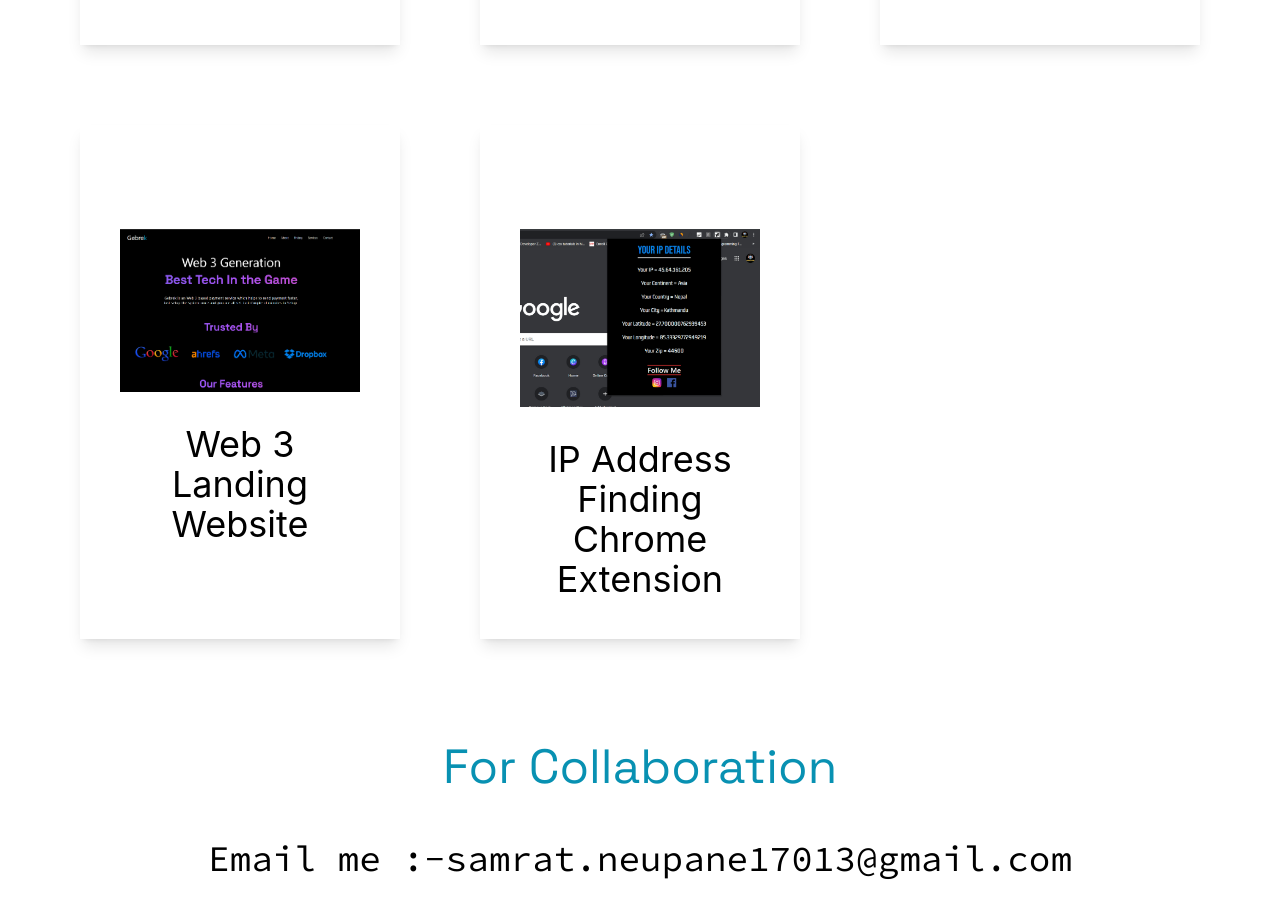
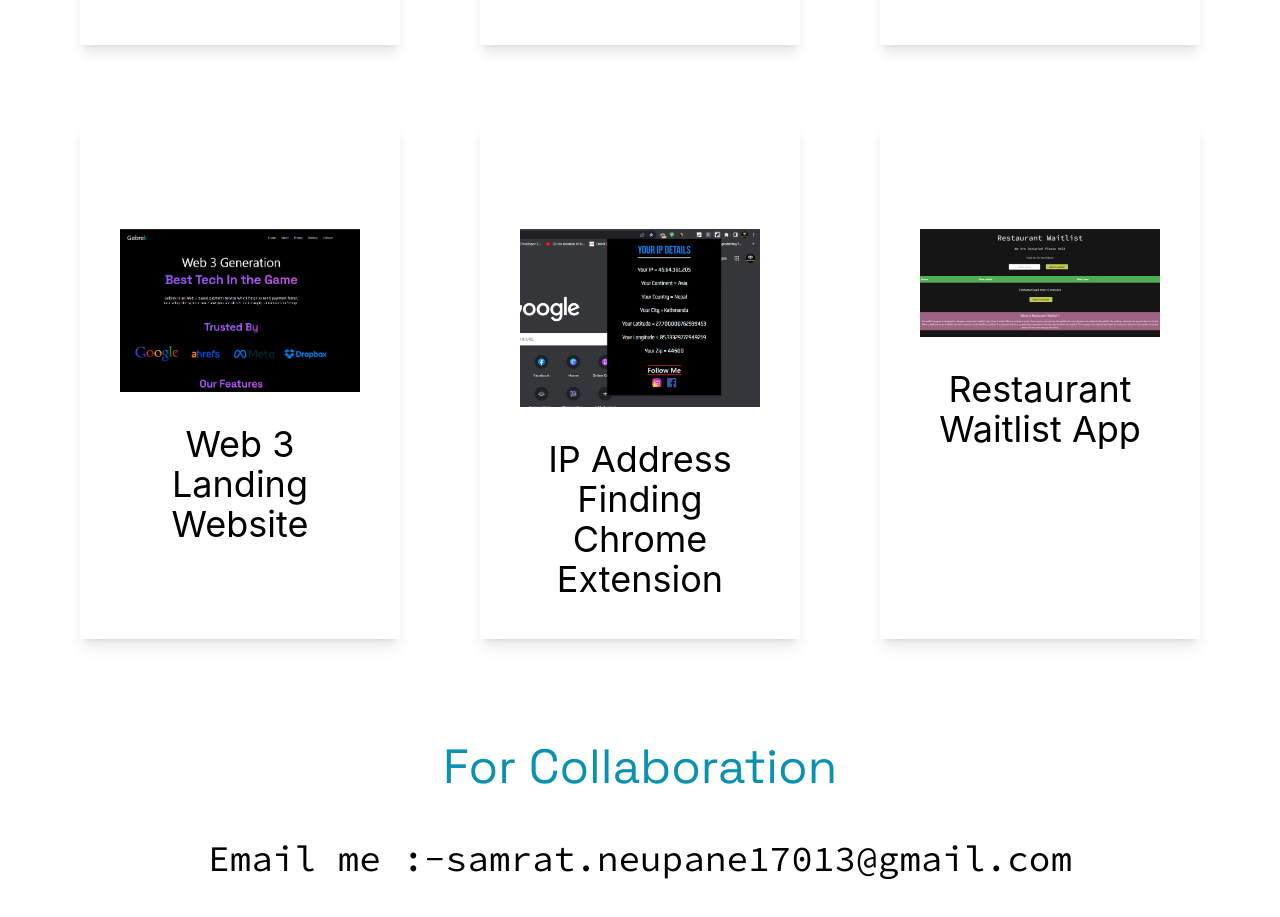
Before and after one commit to SaugatxWasti/portfolio, a Next.js app: page / in a window 1280 px wide. Shown: the part 2300-3217 px from the top of the page. Built offline with nearby package versions, Linux system fonts and the light colour scheme.

Commit message:
Added the Restaurant Waitlist Project

```diff
--- a/pages/index.js
+++ b/pages/index.js
@@ -21,6 +21,7 @@ import todoL from "../images/todoL.png";
 import exten from "../images/exten.png";
 import tailwind from "../images/tailwind.png";
 import web3 from "../images/web3.png";
+import resta from "../images/resta.png"
 
 export default function Home() {
   const [darkMode, setdarkMode] = useState(false);
@@ -240,6 +241,26 @@ export default function Home() {
                   IP Address Finding Chrome Extension
                 </h1>
               </div>
+
+
+              <div className=" text-center shadow-lg p-10 m-10  basis-1/2">
+                <div className=" flex justify-center pt-16">
+                  <Image
+                    src={resta}
+                    className=" lg: w-450 h-150 md:w-250 h-150 sm:w-150 h-150"
+                  />
+                </div>
+                <h1
+                  className=" text-4xl p-18 dark:text-white cursor-pointer pt-8"
+                  href="#"
+                >
+                  <a href="https://restaurantwaitlist.samratneupane.com.np/">
+                   Restaurant Waitlist App
+                  </a>
+                  {/* <p className=" text-sm pt-12 ">This is an Waitlist App, which i created as an Project for DSA used the queue Data Structure</p> */}
+                </h1>
+              </div>
+
             </div>
           </div>
         </section>
```
Also changed, not shown: images/resta.png (added).
